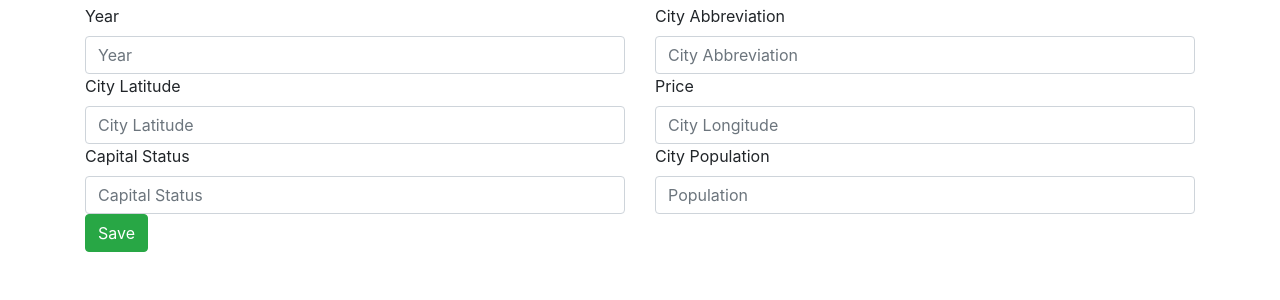
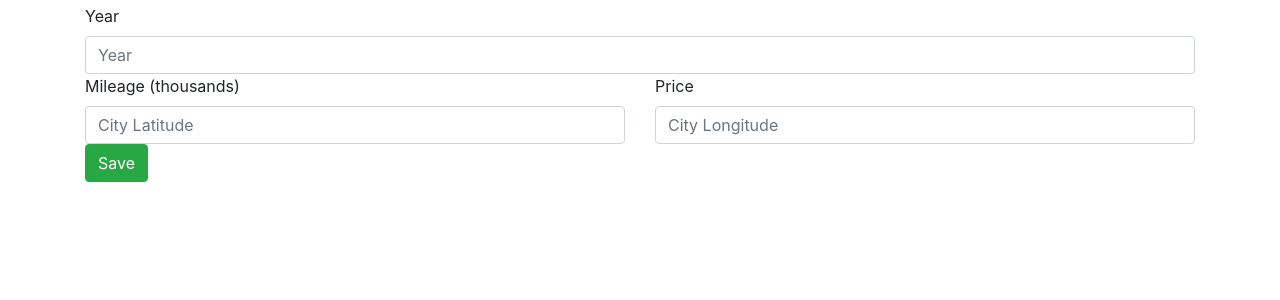
Before and after one commit to AlwaysEpicurus/Web_Forms_with_Flask_Docker_PyCharm_MySQL, a Flask app: page /edit/1 in a window 1280 px wide. Shown: the part 56-356 px from the top of the page. Run offline with Flask 2, Linux system fonts and the light colour scheme; data comes from the database, SQL or seed files in the repository; both versions use the stored data as it was before the commit; some libraries are stand-ins or nearby versions.

Commit message:
Task: Remove all unnecessary fields

```diff
--- a/app/app.py
+++ b/app/app.py
@@ -44,9 +44,8 @@ def form_edit_get(city_id):
 @app.route('/edit/<int:city_id>', methods=['POST'])
 def form_update_post(city_id):
     cursor = mysql.get_db().cursor()
-    inputData = (request.form.get('year'), request.form.get('mileage'), request.form.get('price'), request.form.get('fldAbbreviation'),
-                 request.form.get('fldCapitalStatus'), request.form.get('fldPopulation'), city_id)
-    sql_update_query = """UPDATE tblCitiesImport t SET t.year = %s, t.mileage = %s, t.price = %s, t.fldAbbreviation = %s, t.fldCapitalStatus = %s, t.fldPopulation = %s WHERE t.id = %s """
+    inputData = (request.form.get('year'), request.form.get('mileage'), request.form.get('price'), city_id)
+    sql_update_query = """UPDATE tblCitiesImport t SET t.year = %s, t.mileage = %s, t.price = %s WHERE t.id = %s """
     cursor.execute(sql_update_query, inputData)
     mysql.get_db().commit()
     return redirect("/", code=302)
@@ -59,9 +58,8 @@ def form_insert_get():
 @app.route('/cities/new', methods=['POST'])
 def form_insert_post():
     cursor = mysql.get_db().cursor()
-    inputData = (request.form.get('year'), request.form.get('mileage'), request.form.get('price'), request.form.get('fldAbbreviation'),
-                 request.form.get('fldCapitalStatus'), request.form.get('fldPopulation'))
-    sql_insert_query = """INSERT INTO tblCitiesImport (year,mileage,price,fldAbbreviation,fldCapitalStatus,fldPopulation) VALUES (%s,%s, %s,%s, %s,%s) """
+    inputData = (request.form.get('year'), request.form.get('mileage'), request.form.get('price'))
+    sql_insert_query = """INSERT INTO tblCitiesImport (year,mileage,price) VALUES (%s,%s, %s) """
     cursor.execute(sql_insert_query, inputData)
     mysql.get_db().commit()
     return redirect("/", code=302)
--- a/app/templates/edit.html
+++ b/app/templates/edit.html
@@ -6,16 +6,11 @@
             <label for="year">Year</label>
             <input id="year" type="text" class="form-control" placeholder="Year" name="year" value="{{city.year}}">
         </div>
-        <div class="col">
-            <label for="fldAbbreviation">City Abbreviation</label>
-            <input id="fldAbbreviation" type="text" class="form-control" placeholder="City Abbreviation"
-                   name="fldAbbreviation" value="{{city.fldAbbreviation}}">
-        </div>
     </div>
 
     <div class="row">
         <div class="col">
-            <label for="mileage">City Latitude</label>
+            <label for="mileage">Mileage (thousands)</label>
             <input id="mileage" type="text" class="form-control" placeholder="City Latitude" name="mileage" value="{{city.mileage}}">
         </div>
         <div class="col">
@@ -23,17 +18,6 @@
             <input id="price" type="text" class="form-control" placeholder="City Longitude" name="price" value="{{city.price}}">
         </div>
     </div>
-    <div class="row">
-        <div class="col">
-            <label for="fldCapitalStatus">Capital Status</label>
-
-            <input id="fldCapitalStatus" type="text" class="form-control" placeholder="Capital Status"
-                   name="fldCapitalStatus" value="{{city.fldCapitalStatus}}">
-        </div>
-        <div class="col">
-            <label for="fldPopulation">City Population</label>
-            <input id="fldPopulation" type="text" class="form-control" placeholder="Population" name="fldPopulation" value="{{city.fldPopulation}}">
-        </div>
     </div>
     <button type="submit" class="btn btn-success">Save</button>
 
--- a/app/templates/view.html
+++ b/app/templates/view.html
@@ -7,8 +7,6 @@
     <ul class="list-group list-group-flush">
         <li class="list-group-item">{{ city.mileage }}</li>
         <li class="list-group-item">{{ city.Price }}</li>
-        <li class="list-group-item">{{ city.fldCapitalStatus }}</li>
-        <li class="list-group-item">{{ city.fldPopulation }}</li>
     </ul>
     <div class="card-body">
         <a href="/edit/{{city.id}}" class="card-link btn btn-primary">edit</a>
--- a/docker-compose.yml
+++ b/docker-compose.yml
@@ -2,7 +2,7 @@ version: "3.9"
 services:
   app:
     build: ./app
-    container_name: "Flask_AppF2H"
+    container_name: "Flask_AppF2K"
     links:
       - db
     depends_on:
@@ -12,7 +12,7 @@ services:
 
   db:
     image: mysql:5.7
-    container_name: "MySQL_DatabaseF2H"
+    container_name: "MySQL_DatabaseF2K"
     ports:
       - "32000:3306"
     environment:
```
Also changed, not shown: app/templates/index.html (+1 -7 lines), app/templates/new.html (+0 -17 lines), db/init.sql (+3 -6 lines).
